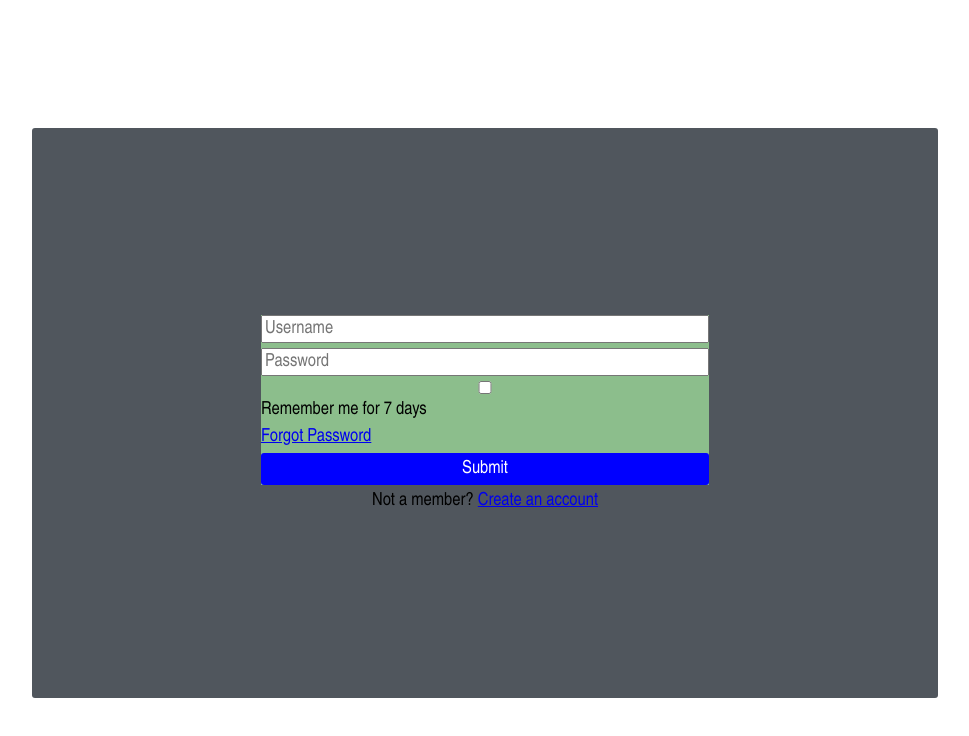
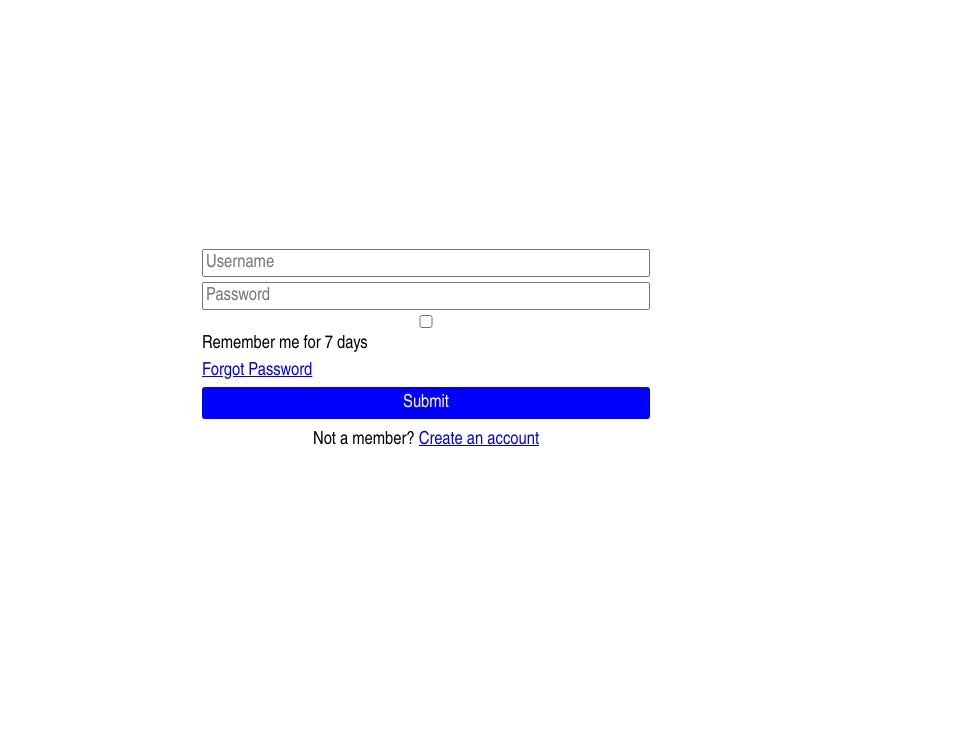
Before and after one commit to Tetka3/np-social, a React (Create React App) app: page /np-social/login in a window 1280 px wide. Shown: the top 736 px of the page, without its empty margins (214-1183 px from the left). Built offline with nearby package versions, Linux system fonts and the light colour scheme.

Commit message:
first commit

```diff
--- a/src/pages/Login.jsx
+++ b/src/pages/Login.jsx
@@ -25,7 +25,7 @@
   }
 
   return (
-    <div className="login">
+    <div className="loginElements">
       <form className="loginForm" onSubmit={handleSubmit}>
         <input
           type="text"
--- a/src/pages/home.css
+++ b/src/pages/home.css
@@ -17,7 +17,7 @@
     margin-left: 30px;
     margin-right: 30px;
 }
-.login{
+.loginElements{
     display: flex;
     flex-direction: column;
     gap: 10px;
@@ -25,8 +25,9 @@
     justify-content: center;
     width: 70%;
     height:70vh;
-    background-color: rgb(140,190,140);
+    /* background-color: rgb(140,190,140); */
     /* background-color: rgb(225,230,254); */
+
     margin: 50px auto;
     padding: 20px;
     border-radius: 3px;
@@ -36,7 +37,7 @@
     flex-direction: column;
     gap: 5px;
     width: 50%;
-    background-color: rgb(140,190,140);
+
 }
 .loginForm button{
     padding: 5px 5px;
```
